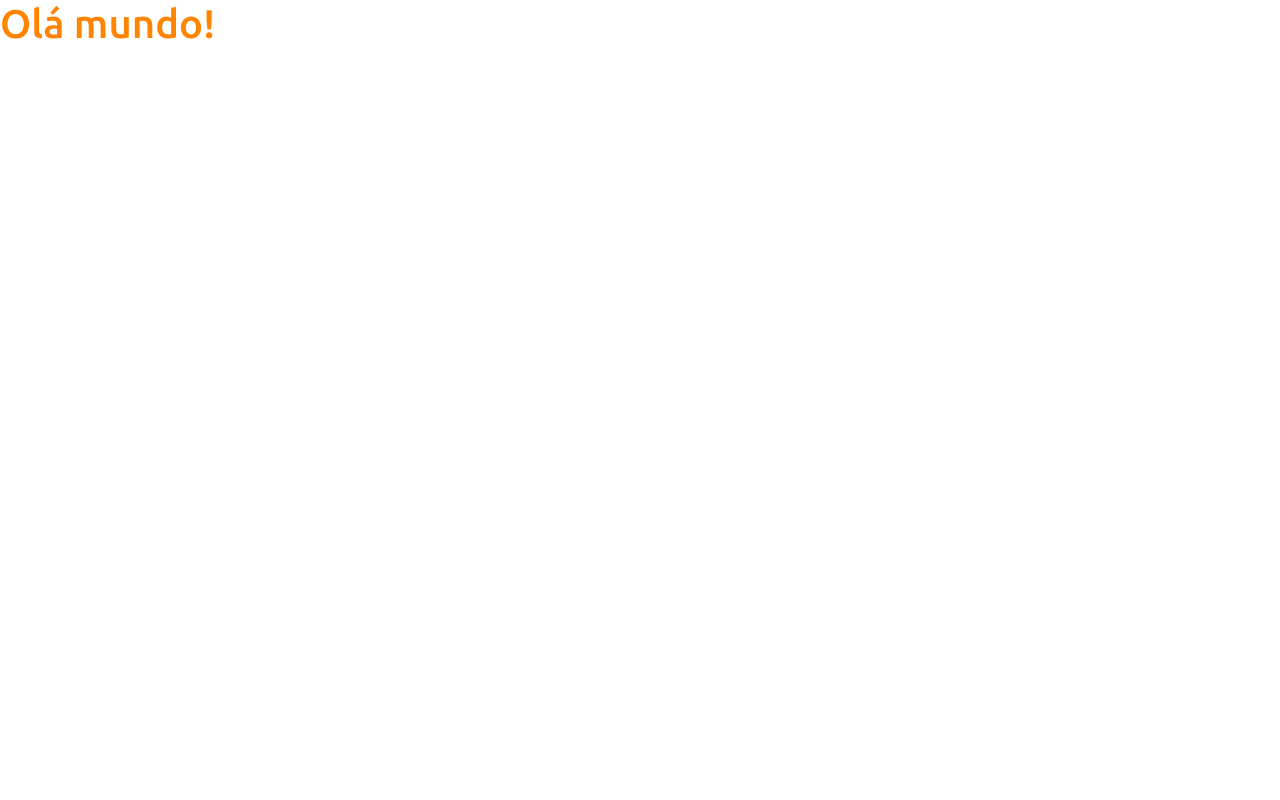
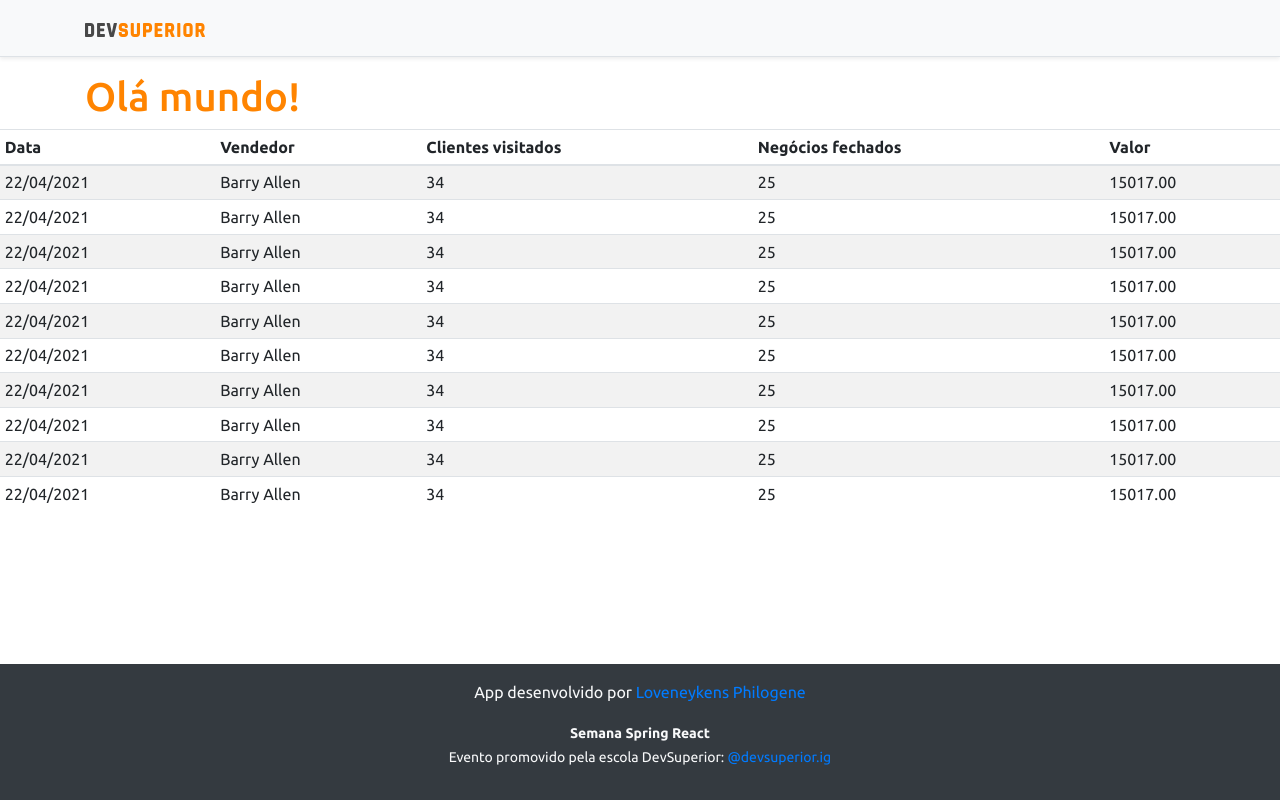
Before and after one commit to LoveneykensPhilogene/projeto-sds3, a React (Create React App) app in the folder frontend/: page / in a window 1280 px wide. Built offline with nearby package versions, Linux system fonts and the light colour scheme.

Commit message:
Basic static components

```diff
--- a/frontend/src/App.tsx
+++ b/frontend/src/App.tsx
@@ -1,8 +1,17 @@
+import NavBar from "components/NavBar";
+import Footer from "components/Footer";
+import DataTable from "components/DataTable";
 function App() {
   return (
-    <div>
-      <h1 className="text-primary">Olá mundo!</h1>
-    </div>
+    //<> e </>  fragment
+    <>
+      <NavBar />
+      <div className="container">
+        <h1 className="text-primary">Olá mundo!</h1>
+      </div>
+      <DataTable />
+      <Footer />
+    </>
   );
 }
 
--- /dev/null
+++ b/frontend/src/components/DataTable/index.tsx
@@ -0,0 +1,90 @@
+const DataTable = () => {
+  return (
+    <div className="table-responsive">
+      <table className="table table-striped table-sm">
+        <thead>
+          <tr>
+            <th>Data</th>
+            <th>Vendedor</th>
+            <th>Clientes visitados</th>
+            <th>Negócios fechados</th>
+            <th>Valor</th>
+          </tr>
+        </thead>
+        <tbody>
+          <tr>
+            <td>22/04/2021</td>
+            <td>Barry Allen</td>
+            <td>34</td>
+            <td>25</td>
+            <td>15017.00</td>
+          </tr>
+          <tr>
+            <td>22/04/2021</td>
+            <td>Barry Allen</td>
+            <td>34</td>
+            <td>25</td>
+            <td>15017.00</td>
+          </tr>
+          <tr>
+            <td>22/04/2021</td>
+            <td>Barry Allen</td>
+            <td>34</td>
+            <td>25</td>
+            <td>15017.00</td>
+          </tr>
+          <tr>
+            <td>22/04/2021</td>
+            <td>Barry Allen</td>
+            <td>34</td>
+            <td>25</td>
+            <td>15017.00</td>
+          </tr>
+          <tr>
+            <td>22/04/2021</td>
+            <td>Barry Allen</td>
+            <td>34</td>
+            <td>25</td>
+            <td>15017.00</td>
+          </tr>
+          <tr>
+            <td>22/04/2021</td>
+            <td>Barry Allen</td>
+            <td>34</td>
+            <td>25</td>
+            <td>15017.00</td>
+          </tr>
+          <tr>
+            <td>22/04/2021</td>
+            <td>Barry Allen</td>
+            <td>34</td>
+            <td>25</td>
+            <td>15017.00</td>
+          </tr>
+          <tr>
+            <td>22/04/2021</td>
+            <td>Barry Allen</td>
+            <td>34</td>
+            <td>25</td>
+            <td>15017.00</td>
+          </tr>
+          <tr>
+            <td>22/04/2021</td>
+            <td>Barry Allen</td>
+            <td>34</td>
+            <td>25</td>
+            <td>15017.00</td>
+          </tr>
+          <tr>
+            <td>22/04/2021</td>
+            <td>Barry Allen</td>
+            <td>34</td>
+            <td>25</td>
+            <td>15017.00</td>
+          </tr>
+        </tbody>
+      </table>
+    </div>
+  );
+}
+export default DataTable;
--- /dev/null
+++ b/frontend/src/components/Footer/index.tsx
@@ -0,0 +1,14 @@
+const Footer = () => {
+  return (
+    //chift + Alt + F para identar
+    <footer className="footer mt-auto py-3 bg-dark">
+      <div className="container">
+        <p className="text-light">App desenvolvido por <a href="https://www.linkedin.com/in/philogene" target="_blank" rel="noreferrer">Loveneykens Philogene</a></p>
+        <p className="text-light"><small><strong>Semana Spring React</strong><br />
+      Evento promovido pela escola DevSuperior: <a href="https://instagram.com/devsuperior.ig" target="_blank" rel="noreferrer">@devsuperior.ig</a></small></p>
+      </div>
+    </footer>
+  );
+}
+
+export default Footer;
--- /dev/null
+++ b/frontend/src/components/NavBar/index.tsx
@@ -0,0 +1,16 @@
+import ImgDsDark from 'assets/img/ds-dark.svg';
+
+const NavBar = () => {
+  return (
+    //chift + Alt + F para identar
+    <div className="d-flex flex-column flex-md-row align-items-center p-3 px-md-4 mb-3 bg-light border-bottom shadow-sm">
+      <div className="container">
+        <nav className="my-2 my-md-0 mr-md-3">
+          <img src={ImgDsDark} alt="DevSuperior" width="120" />
+        </nav>
+      </div>
+    </div>
+  );
+}
+
+export default NavBar;
```
Also changed, not shown: frontend/src/assets/img/ds-dark.svg (added).
